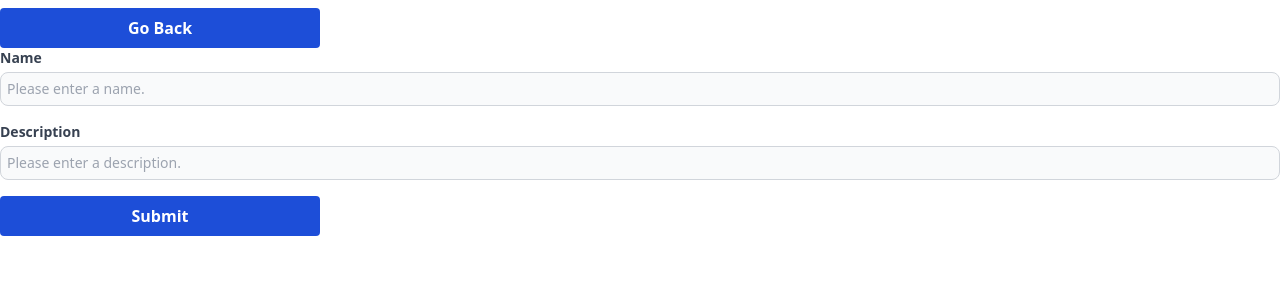
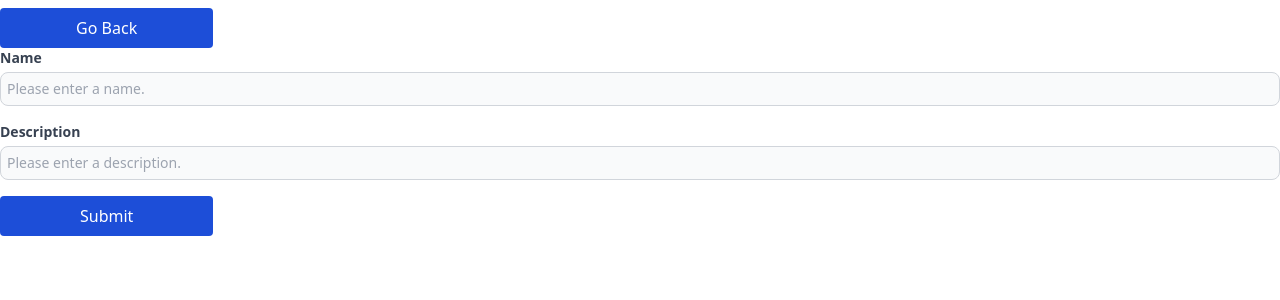
Before and after one commit to arda-e/next-todo-ts-prisma, a Next.js app: page /add-todo in a window 1280 px wide. Shown: the top 300 px of the page. Built offline with nearby package versions, Linux system fonts and the light colour scheme.

Commit message:
Update Button and Input components

```diff
--- a/src/components/common/Button/Button.tsx
+++ b/src/components/common/Button/Button.tsx
@@ -16,8 +16,8 @@ const Button = (props: ButtonProps) => {
         onClick={onclick}
         disabled={disabled}
         className={classNames(
-          'bg-blue-700 transition ease-in-out duration-700 disabled:bg-gray-500 disabled:cursor-not-allowed hover:bg-[#2e7b80] text-white font-bold focus:outline-none flex place-content-center',
-          'mt-2 h-10 self-end w-1/4 py-2 px-4 rounded'
+          'bg-blue-700 transition ease-in-out duration-700 disabled:bg-gray-500 disabled:cursor-not-allowed hover:bg-[#2e7b80] text-white font-medium text-md focus:outline-none flex place-content-center',
+          'mt-2 h-10 self-end w-1/6 py-2 px-4 rounded'
         )}
         type={type}
       >
```
